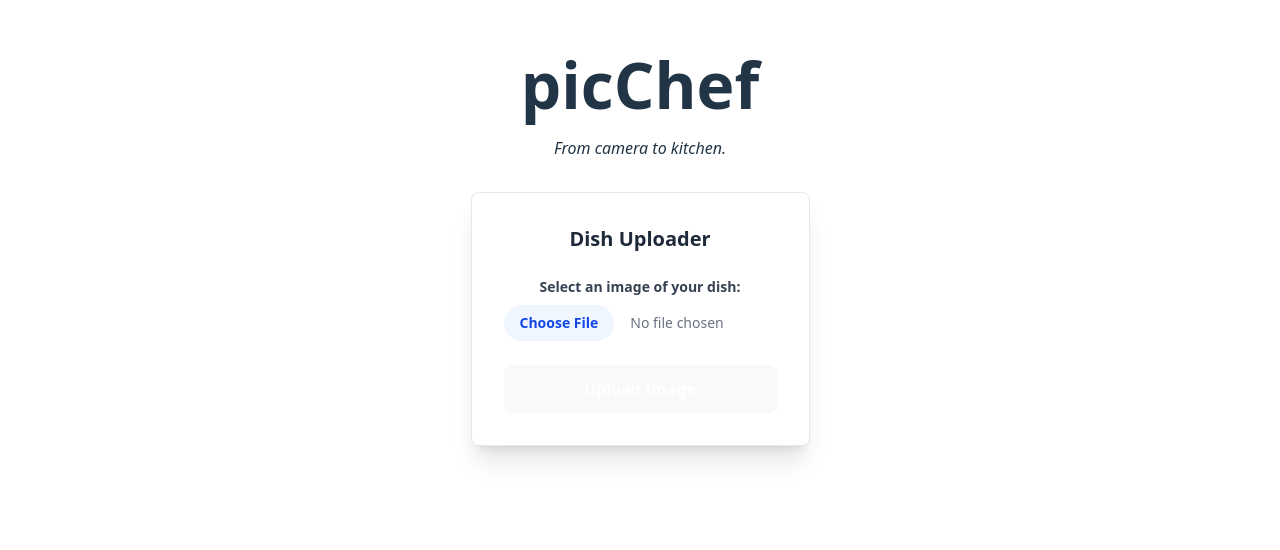
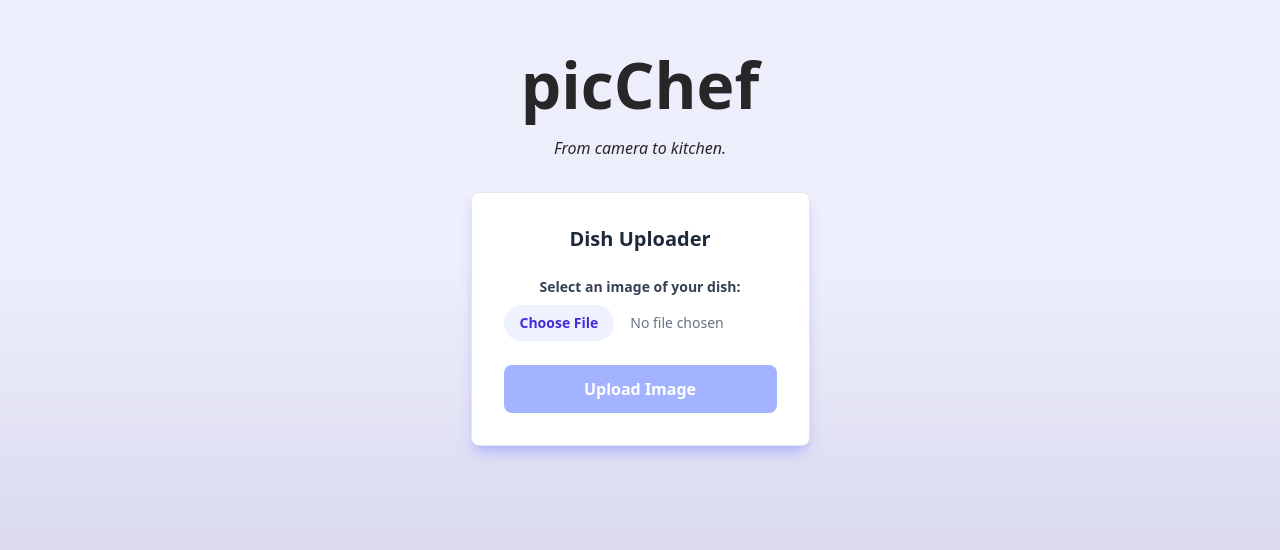
Before and after one commit to sophie900/picChef, a React (Vite) app in the folder frontend/: page / in a window 1280 px wide. Shown: the part 136-686 px from the top of the page. Built offline with nearby package versions, Linux system fonts and the light colour scheme.

Commit message:
Improve UI styling
Includes support for dark and light mode.

```diff
--- a/frontend/src/App.css
+++ b/frontend/src/App.css
@@ -1,14 +1,9 @@
 @import "tailwindcss";
-
-@theme {
-  --dark-grey-1: oklch(24.354% 0.00003 271.152);
-  --dark-grey-2: oklch(29.716% 0.00003 271.152);
-}
 
 #root {
   max-width: 1280px;
   margin: 0 auto;
-  padding: 2rem;
+  padding: 1rem;
   text-align: center;
 }
 
@@ -17,12 +12,3 @@ h1 {
   font-weight: bold;
   margin-bottom: 1rem;
 }
-
-/* h2 {
-  font-size: 1.2rem;
-  font-weight: bold;
-} */
-
-.card {
-  padding: 2em;
-}
--- a/frontend/src/App.tsx
+++ b/frontend/src/App.tsx
@@ -84,32 +84,8 @@ function App() {
       <h1>picChef</h1>
       <h3 className="italic">From camera to kitchen.</h3>
 
-      {/* <div id="image-upload" className="m-4 p-8 bg-(--dark-grey-2) rounded-lg shadow-lg shadow-(color:--dark-grey-1) min-h-50">
-        <label htmlFor="image-upload" className="text-md text-stone-200">
-          <h2>Upload an image of your dish:</h2>
-        </label>
-
-        <br />
-
-        <input
-          type="file"
-          id="image-upload"
-          name="image-file"
-          accept="image/*"
-          onChange={handleFileChange}
-          className="text-md text-stone-500 file:bg-stone-200 file:p-2 file:rounded-md file:mr-4"/>
-
-        <br />
-        <br />
-
-        <button className="bg-blue-500 text-white font-semibold p-2 rounded-md hover:bg-blue-600
-          hover:cursor-pointer transition duration-300 ease-in-out">
-          Upload Image
-        </button>
-      </div> */}
-
-
-      <div className="bg-white p-8 rounded-lg shadow-xl max-w-md m-8 border border-gray-200">
+      {/* Main container for the dish uploader */}
+      <div className="bg-white p-8 rounded-lg shadow-lg shadow-indigo-400/40 max-w-md mt-8 mb-8 ml-4 mr-4 border border-gray-200">
         <h2 className="text-xl font-bold text-center text-gray-800 mb-6">Dish Uploader</h2>
 
         <div className="mb-6">
@@ -126,17 +102,31 @@ function App() {
                        file:mr-4 file:py-2 file:px-4
                        file:rounded-full file:border-0
                        file:text-sm file:font-semibold
-                       file:bg-blue-50 file:text-blue-700
-                       hover:file:bg-blue-100 cursor-pointer"
+                       file:bg-indigo-50 file:text-indigo-700
+                       hover:file:bg-indigo-100"
           />
         </div>
 
+        {/* Uncomment the following section to allow image URL uploads (NOT DONE YET) */}
+        {/* <div className="mb-6">
+          <label htmlFor="image-url-input" className="block text-gray-700 text-sm font-semibold mb-2">
+            Or upload an image from a URL:
+          </label>
+
+          <input
+            id="image-url-input"
+            type="text"
+            accept="text/plain"
+            className="rounded-lg bg-gray-50 text-gray-500 text-sm min-w-60 p-1 inset-shadow-gray-300 inset-shadow-sm"
+            />
+        </div> */}
+
         {/* Boolean logic to display file info */}
         {selectedFile && (
-          <div className="mb-6 p-4 bg-blue-50 rounded-lg border border-blue-200 text-blue-800 text-sm">
+          <div className="mb-6 p-4 bg-indigo-50 rounded-lg border border-indigo-200 text-indigo-800 text-sm">
             <p className="font-medium">Selected File:</p>
             <p className="truncate">{selectedFile.name}</p>
-            <p className="text-xs text-blue-600">Size: {(selectedFile.size / 1024).toFixed(2)} KB</p>
+            <p className="text-xs text-indigo-600">Size: {(selectedFile.size / 1024).toFixed(2)} KB</p>
           </div>
         )}
 
@@ -145,8 +135,8 @@ function App() {
           disabled={loading || !selectedFile}  // Disable button when loading or no file selected
           className={`w-full py-3 px-4 rounded-lg font-semibold text-white transition duration-300 ease-in-out
                      ${loading || !selectedFile
-                       ? 'bg-blue-300 cursor-not-allowed'
-                       : 'bg-blue-600 hover:bg-blue-700 focus:outline-none focus:ring-2 focus:ring-blue-500 focus:ring-opacity-50 shadow-md hover:shadow-lg'}`}
+                       ? 'bg-indigo-300 cursor-not-allowed'
+                       : 'bg-indigo-600 hover:bg-indigo-700 focus:outline-none focus:ring-2 focus:ring-indigo-500 focus:ring-opacity-50 shadow-md hover:shadow-lg cursor-pointer'}`}
         >
           {loading ? 'Uploading...' : 'Upload Image'}
         </button>
--- a/frontend/src/index.css
+++ b/frontend/src/index.css
@@ -6,8 +6,9 @@
   font-weight: 400;
 
   color-scheme: light dark;
-  color: rgba(255, 255, 255, 0.87);
-  background-color: var(--dark-grey-2);
+  color: var(--color-zinc-200);
+  background-color: var(--color-zinc-800);
+  @apply bg-linear-to-t from-indigo-500/20 to-50% to-indigo-900/10;
 
   font-synthesis: none;
   text-rendering: optimizeLegibility;
@@ -58,13 +59,11 @@ button:focus-visible {
 
 @media (prefers-color-scheme: light) {
   :root {
-    color: #213547;
-    background-color: #ffffff;
+    color: var(--color-zinc-800);
+    background-color: var(--color-zinc-50);
+    @apply bg-linear-to-t from-indigo-800/20 to-50% to-indigo-400/10;
   }
   a:hover {
     color: #747bff;
   }
-  button {
-    background-color: #f9f9f9;
-  }
 }
```
Also changed, not shown: 1 other file (tests, documents, lock files or other folders).
